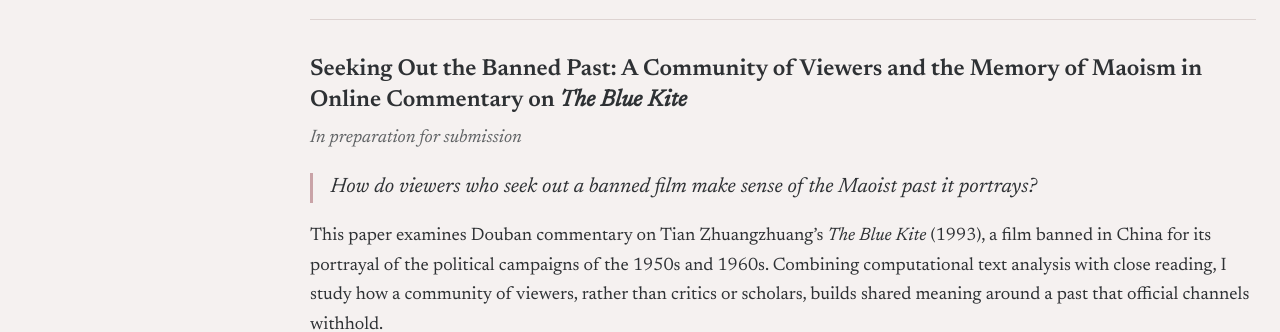
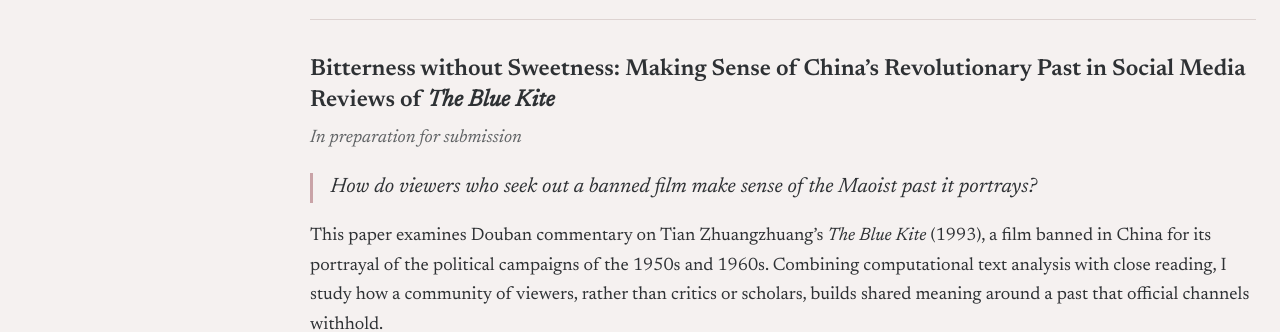
Before and after one commit to jiayizhang-k/jiayizhang-k.github.io, a plain HTML site: page research.html in a window 1280 px wide. Shown: the part 765-1097 px from the top of the page. Drawn offline with Linux system fonts and the light colour scheme; no server answers.

Commit message:
Update Blue Kite paper title

```diff
--- a/research.html
+++ b/research.html
@@ -83,7 +83,7 @@
       </article>
 
       <article class="project">
-        <h2>Seeking Out the Banned Past: A Community of Viewers and the Memory of Maoism in Online Commentary on <i>The Blue Kite</i></h2>
+        <h2>Bitterness without Sweetness: Making Sense of China’s Revolutionary Past in Social Media Reviews of <i>The Blue Kite</i></h2>
         <p class="status">In preparation for submission</p>
         <p class="question">How do viewers who seek out a banned film make sense of the Maoist past it portrays?</p>
         <p>This paper examines Douban commentary on Tian Zhuangzhuang’s <i>The Blue Kite</i> (1993), a film banned in China for its portrayal of the political campaigns of the 1950s and 1960s. Combining computational text analysis with close reading, I study how a community of viewers, rather than critics or scholars, builds shared meaning around a past that official channels withhold.</p>
```
